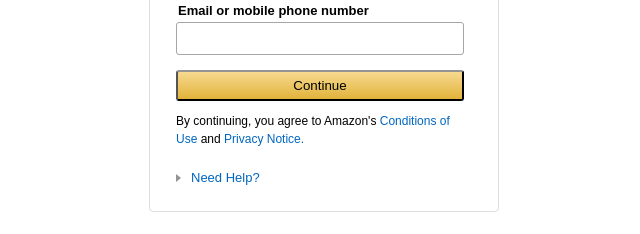
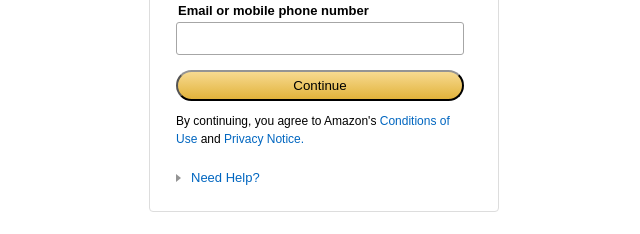
Before and after one commit to Arnav-Jadhav05/Amazon-Clone, a plain HTML site: page login.html in a window 1280 px wide. Shown: the part 136-370 px from the top of the page, 316-956 px from the left. Drawn offline with Linux system fonts and the light colour scheme.

Commit message:
Update login.css

```diff
--- a/login.css
+++ b/login.css
@@ -62,7 +62,7 @@
     background-color: #f0c14b;
     border-top-color: #949494;
     background-image: linear-gradient(#f7da90,#e2b33b);
-    border-radius: 3px;
+    border-radius: 30px;
 }
 
 .card p, .card p a{
```
